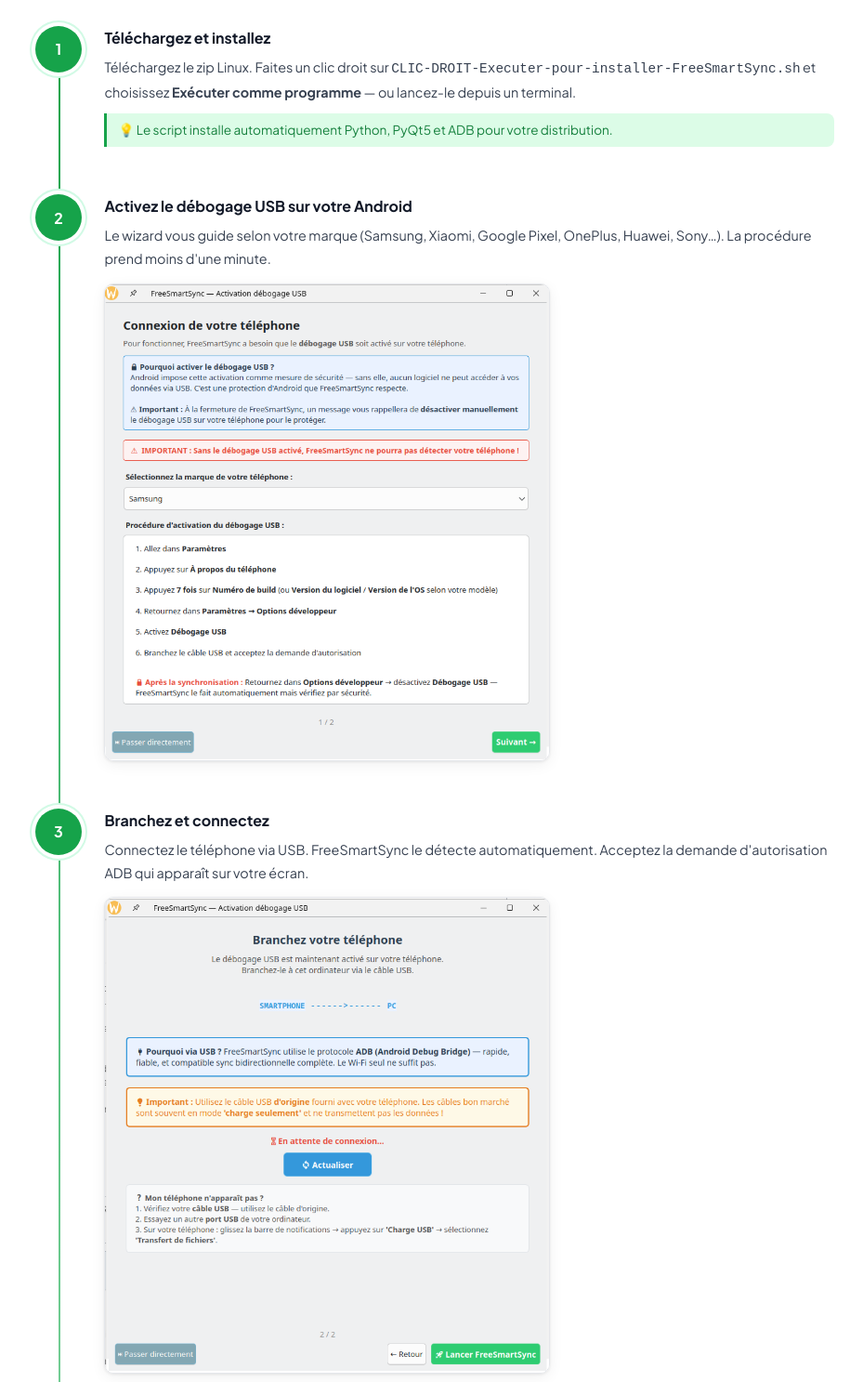
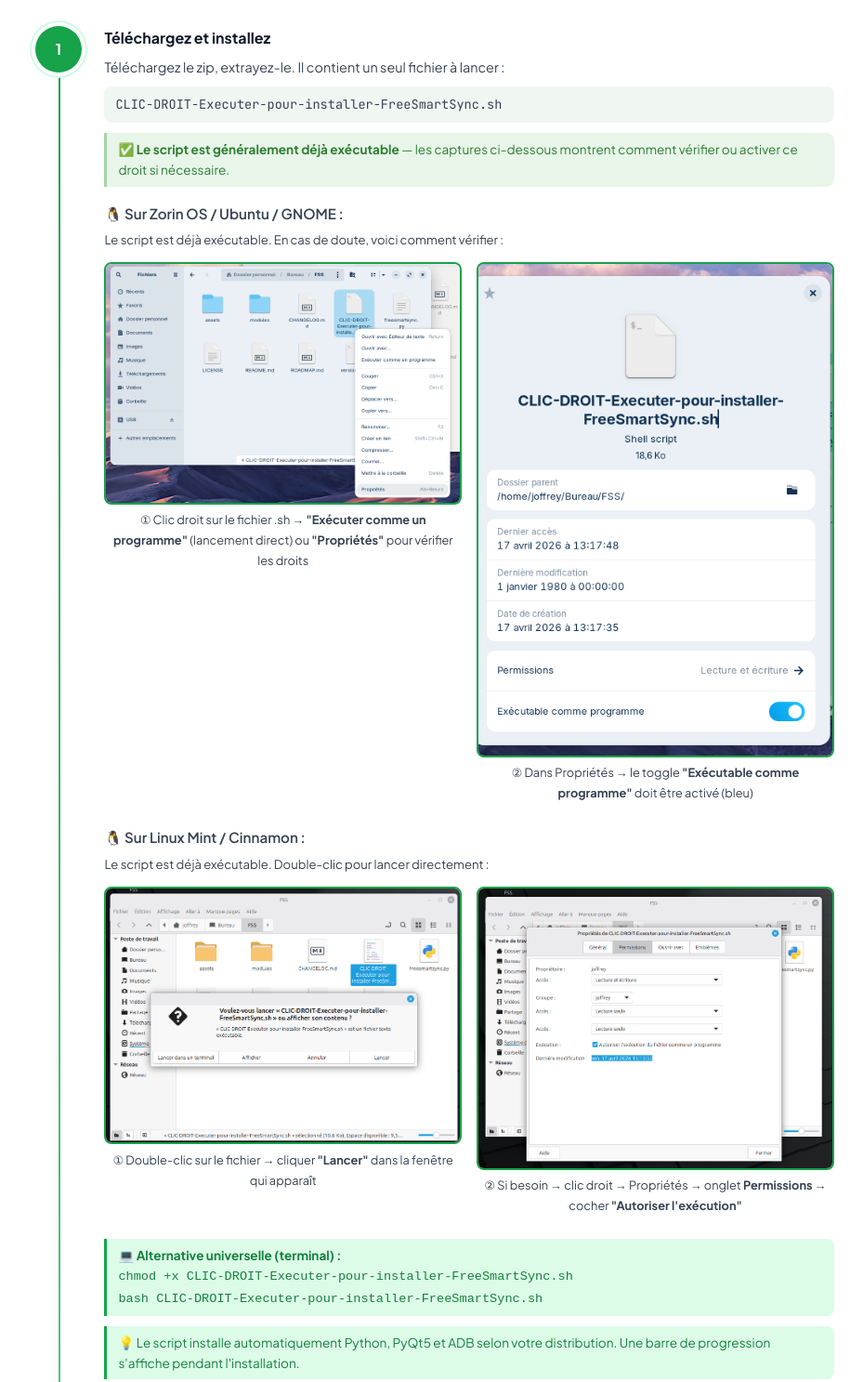
Before and after one commit to joffrey-d/FreeSmartSync, a plain HTML site: page docs/index.html in a window 1280 px wide. Shown: the part 3860-5347 px from the top of the page at 93% size, without its empty margins (172-1101 px from the left). Drawn offline with Linux system fonts and the light colour scheme.

Commit message:
Ajout de la nouvelle version complète sur main

```diff
--- a/docs/index.html
+++ b/docs/index.html
@@ -322,8 +322,77 @@
         <div class="sn">1</div>
         <div class="sc2">
           <h3>Téléchargez et installez</h3>
-          <p>Téléchargez le zip Linux. Faites un clic droit sur <code>CLIC-DROIT-Executer-pour-installer-FreeSmartSync.sh</code> et choisissez <strong>Exécuter comme programme</strong> — ou lancez-le depuis un terminal.</p>
-          <div class="note">💡 Le script installe automatiquement Python, PyQt5 et ADB pour votre distribution.</div>
+          <p>Téléchargez le zip, extrayez-le. Il contient un seul fichier à lancer :</p>
+          <p style="margin:.5rem 0;font-family:'JetBrains Mono',monospace;background:var(--bg3);
+            padding:8px 12px;border-radius:8px;font-size:.85rem">
+            CLIC-DROIT-Executer-pour-installer-FreeSmartSync.sh
+          </p>
+
+          <!-- Sous-étape A : rendre exécutable -->
+          <div class="note" style="background:#e8f5e9;border-color:#a5d6a7;color:#2e7d32;margin-bottom:1rem">
+            ✅ <strong>Le script est généralement déjà exécutable</strong> — les captures ci-dessous
+            montrent comment vérifier ou activer ce droit si nécessaire.
+          </div>
+
+          <!-- Guide Zorin / Ubuntu / GNOME -->
+          <div style="margin-bottom:1.5rem">
+            <p style="font-weight:600;margin-bottom:.3rem;font-size:.95rem">🐧 Sur Zorin OS / Ubuntu / GNOME :</p>
+            <p style="font-size:.82rem;color:var(--muted2);margin-bottom:.8rem">
+              Le script est déjà exécutable. En cas de doute, voici comment vérifier :
+            </p>
+            <div style="display:grid;grid-template-columns:1fr 1fr;gap:1rem;margin-bottom:.8rem">
+              <div>
+                <img src="img/install-guide/clic-droit-zorin.png"
+                  style="width:100%;display:block;border:2px solid #16a34a;border-radius:8px" alt="Clic droit Zorin">
+                <p style="font-size:.8rem;color:var(--muted2);margin-top:.4rem;text-align:center">
+                  ① Clic droit sur le fichier .sh → <strong>"Exécuter comme un programme"</strong>
+                  (lancement direct) ou <strong>"Propriétés"</strong> pour vérifier les droits
+                </p>
+              </div>
+              <div>
+                <img src="img/install-guide/droits-zorin.png"
+                  style="width:100%;display:block;border:2px solid #16a34a;border-radius:8px" alt="Droits Zorin">
+                <p style="font-size:.8rem;color:var(--muted2);margin-top:.4rem;text-align:center">
+                  ② Dans Propriétés → le toggle <strong>"Exécutable comme programme"</strong>
+                  doit être activé (bleu)
+                </p>
+              </div>
+            </div>
+          </div>
+
+          <!-- Guide Linux Mint / Cinnamon -->
+          <div style="margin-bottom:1.5rem">
+            <p style="font-weight:600;margin-bottom:.3rem;font-size:.95rem">🐧 Sur Linux Mint / Cinnamon :</p>
+            <p style="font-size:.82rem;color:var(--muted2);margin-bottom:.8rem">
+              Le script est déjà exécutable. Double-clic pour lancer directement :
+            </p>
+            <div style="display:grid;grid-template-columns:1fr 1fr;gap:1rem;margin-bottom:.8rem">
+              <div>
+                <img src="img/install-guide/double-click-LM.png"
+                  style="width:100%;display:block;border:2px solid #16a34a;border-radius:8px" alt="Double-clic LM">
+                <p style="font-size:.8rem;color:var(--muted2);margin-top:.4rem;text-align:center">
+                  ① Double-clic sur le fichier → cliquer <strong>"Lancer"</strong>
+                  dans la fenêtre qui apparaît
+                </p>
+              </div>
+              <div>
+                <img src="img/install-guide/droits-LM.png"
+                  style="width:100%;display:block;border:2px solid #16a34a;border-radius:8px" alt="Droits LM">
+                <p style="font-size:.8rem;color:var(--muted2);margin-top:.4rem;text-align:center">
+                  ② Si besoin → clic droit → Propriétés → onglet <strong>Permissions</strong>
+                  → cocher <strong>"Autoriser l'exécution"</strong>
+                </p>
+              </div>
+            </div>
+          </div>
+
+          <!-- Terminal -->
+          <div class="note" style="margin-bottom:.7rem">
+            💻 <strong>Alternative universelle (terminal) :</strong><br>
+            <code>chmod +x CLIC-DROIT-Executer-pour-installer-FreeSmartSync.sh</code><br>
+            <code>bash CLIC-DROIT-Executer-pour-installer-FreeSmartSync.sh</code>
+          </div>
+          <div class="note">💡 Le script installe automatiquement Python, PyQt5 et ADB selon votre distribution. Une barre de progression s'affiche pendant l'installation.</div>
         </div>
       </div>
 
@@ -412,7 +481,7 @@
           <h3 style="margin-top:.5rem">Linux — Version stable</h3>
           <div class="dv">v0.8.6.9 · Branche main</div>
         </div>
-        <p>Recommandée et testée sur Ubuntu, Fedora, Mint, Zorin OS. Pour Arch, Manjaro, Mageia, openSUSE et GLF-OS, des manipulations manuelles via terminal peuvent être nécessaires.</p>
+        <p>Recommandée et testée sur Ubuntu, Fedora, Mint, Zorin OS. ⚠️ Après extraction du zip, rendre le script exécutable (<code>chmod +x</code>) avant installation. Pour Arch, Mageia, openSUSE et GLF-OS, lancer via terminal.</p>
         <a href="https://github.com/joffrey-d/FreeSmartSync/archive/refs/heads/main.zip"
            class="btn btn-p" target="_blank">↓ Télécharger pour Linux</a>
         <a href="https://github.com/joffrey-d/FreeSmartSync" class="btn btn-s"
@@ -425,7 +494,7 @@
         <div>
           <span class="tag tag-dev">⚙️ Développement</span>
           <h3 style="margin-top:.5rem">Linux — Branche develop</h3>
-          <div class="dv">v0.8.7.6 · Branche develop</div>
+          <div class="dv">v0.8.8.3 · Branche develop</div>
         </div>
         <p>Dernières fonctionnalités en cours de développement. Peut contenir des bugs mineurs. Idéale pour les testeurs et les retours.</p>
         <a href="https://github.com/joffrey-d/FreeSmartSync/archive/refs/heads/development.zip"
--- a/version.json
+++ b/version.json
@@ -1,5 +1,5 @@
 {
-  "version": "0.8.7.6",
+  "version": "0.8.8.3",
   "download_url": "https://github.com/joffrey-d/FreeSmartSync/archive/refs/heads/development.zip",
-  "notes": "Script .sh : popup inutile supprimee, cp fallback nettoye"
+  "notes": "Barre kdialog=kill/zenity=FIFO · GLF-OS multi-tentatives PyQt5 · Detection Mageia menu"
 }
```
Also changed, not shown: docs/img/install-guide/clic-droit-zorin.png (added), docs/img/install-guide/double-click-LM.png (added), docs/img/install-guide/droits-LM.png (added), docs/img/install-guide/droits-zorin.png (added), 7 other files.
